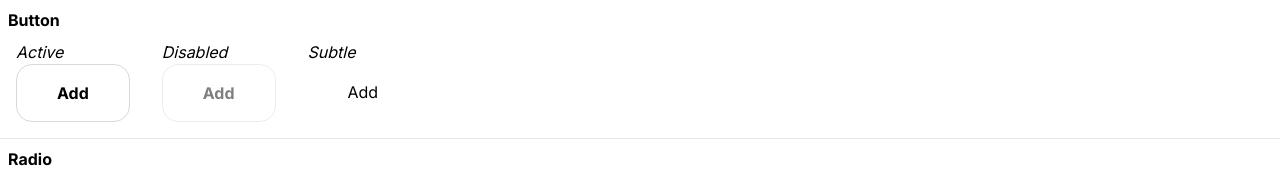
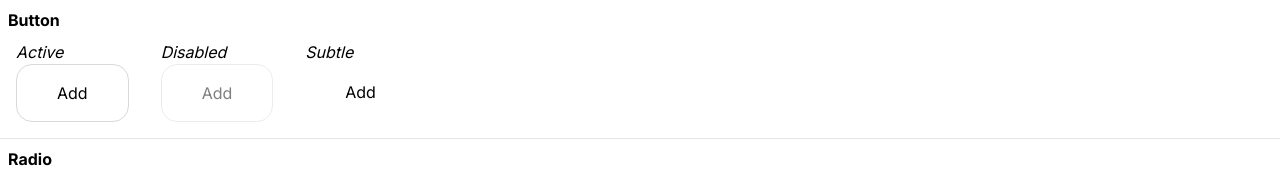
Before and after one commit to vicanis/wallet3, a Next.js app: page /ui in a window 1280 px wide. Shown: the top 172 px of the page. Built offline with nearby package versions, Linux system fonts and the light colour scheme.

Commit message:
style: remove bold font if the button is primary

```diff
--- a/src/shared/button.tsx
+++ b/src/shared/button.tsx
@@ -19,16 +19,10 @@ function buildStyle({ appearance = "normal", disabled }: ButtonProps): string {
     const list: string[] = ["py-4", "px-10"];
 
     if (appearance === "primary" || appearance === "normal") {
-        list.push(
-            "border-[1px]",
-            "border-solid",
-            "border-gray",
-            "rounded-2xl",
-            "font-bold"
-        );
+        list.push("border-[1px]", "border-solid", "border-gray", "rounded-2xl");
 
         if (appearance === "primary") {
-            list.push("bg-blue", "text-white");
+            list.push("font-bold", "bg-blue", "text-white");
         }
     }
 
```
